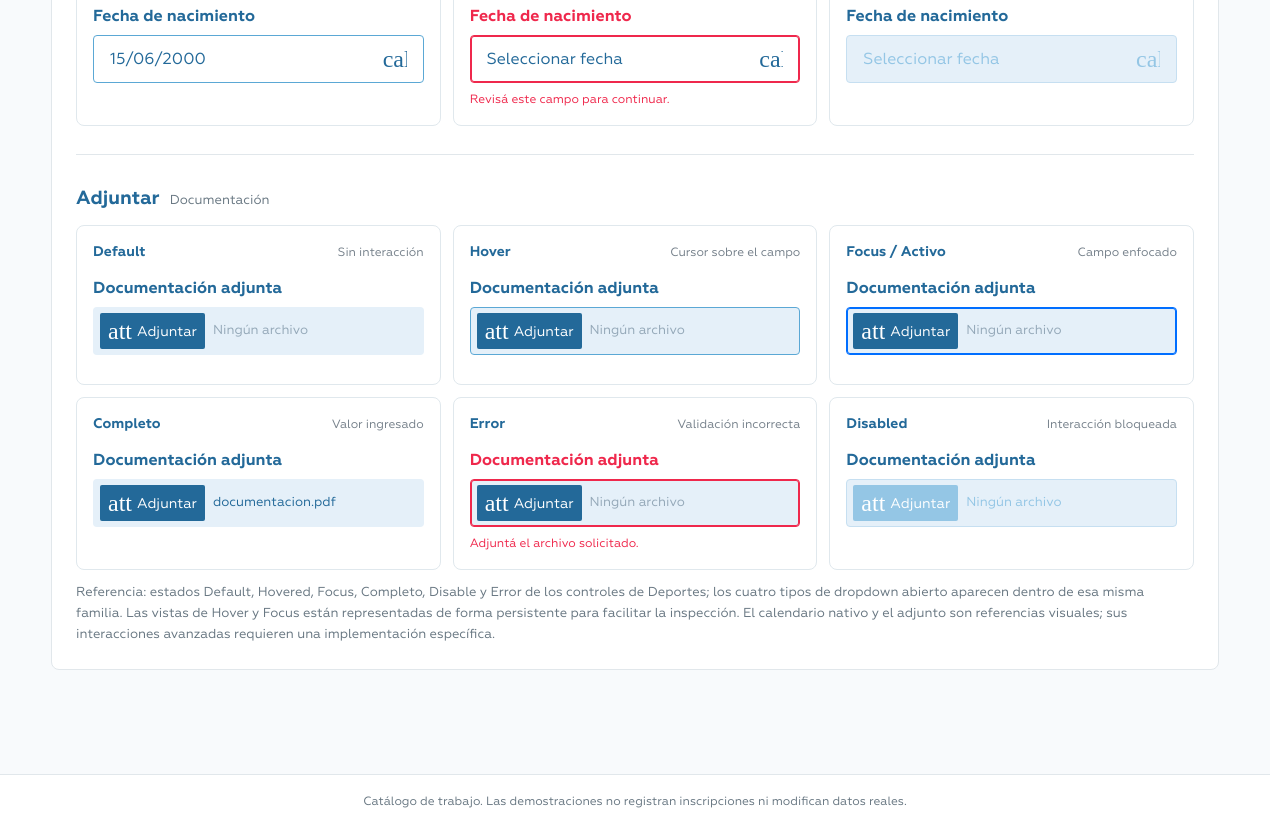
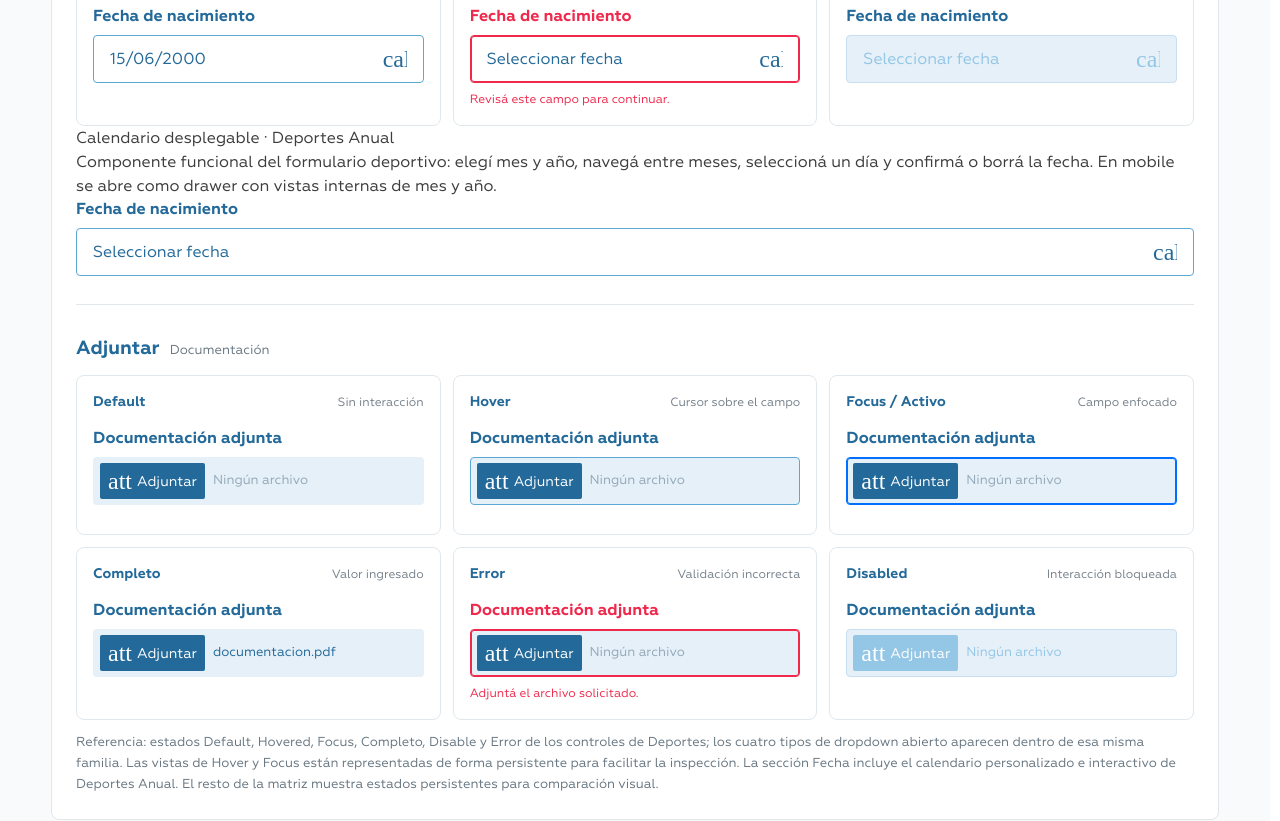
Before and after one commit to SantiagoM96/mlz-muni, a React (Vite) app: page /ui-kit-andy/formularios in a window 1280 px wide. Shown: the part 3280-4101 px from the top of the page. Built offline with nearby package versions, Linux system fonts and the light colour scheme; a web font is replaced by a local one.

Commit message:
feat(andy): embed original Sports Anual calendar picker under Fecha in single Forms component family

```diff
--- a/src/pages/andy-kit/FormStateMatrix.tsx
+++ b/src/pages/andy-kit/FormStateMatrix.tsx
@@ -1,6 +1,7 @@
 import { useState, type ReactNode } from 'react';
 import { MaterialIcon } from '../../shared/ui/MaterialIcon';
 import { DropdownVariantsGallery } from './DropdownVariantsGallery';
+import { SportsCalendarPicker } from './SportsCalendarPicker';
 import './form-state-matrix.css';
 
 type FieldState = 'default' | 'hover' | 'focus' | 'completed' | 'error' | 'disabled';
@@ -67,7 +68,12 @@ export function FormStateMatrix(){
       <h4>Variantes de menú abierto</h4>
       <DropdownVariantsGallery/>
     </div>}
+    {family.id==='date'&&<div className="andy-matrix-calendar-demo">
+      <h4>Calendario desplegable · Deportes Anual</h4>
+      <p>Componente funcional del formulario deportivo: elegí mes y año, navegá entre meses, seleccioná un día y confirmá o borrá la fecha. En mobile se abre como drawer con vistas internas de mes y año.</p>
+      <div className="andy-matrix-calendar-sample"><SportsCalendarPicker/></div>
+    </div>}
   </section>)}
-  <p className="andy-matrix-footnote">Referencia: estados Default, Hovered, Focus, Completo, Disable y Error de los controles de Deportes; los cuatro tipos de dropdown abierto aparecen dentro de esa misma familia. Las vistas de Hover y Focus están representadas de forma persistente para facilitar la inspección. El calendario nativo y el adjunto son referencias visuales; sus interacciones avanzadas requieren una implementación específica.</p>
+  <p className="andy-matrix-footnote">Referencia: estados Default, Hovered, Focus, Completo, Disable y Error de los controles de Deportes; los cuatro tipos de dropdown abierto aparecen dentro de esa misma familia. Las vistas de Hover y Focus están representadas de forma persistente para facilitar la inspección. La sección Fecha incluye el calendario personalizado e interactivo de Deportes Anual. El resto de la matriz muestra estados persistentes para comparación visual.</p>
  </div>;
 }
```
